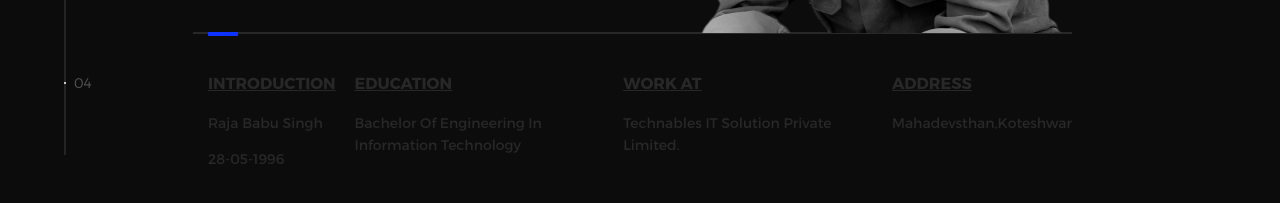
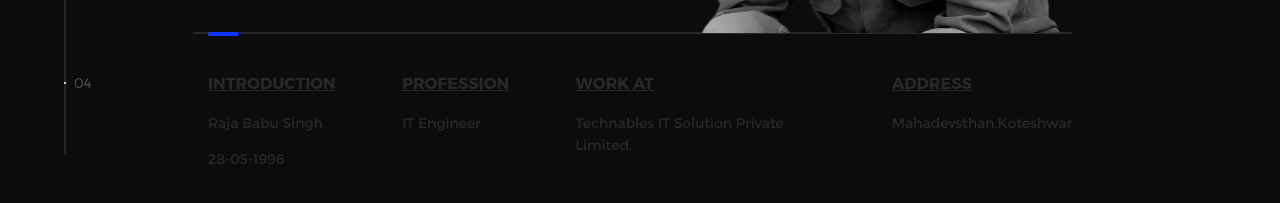
Before and after one commit to RajaCingh/RajaSinghProfile, a plain HTML site: page index.html in a window 1280 px wide. Shown: the part 525-728 px from the top of the page. Drawn offline with nearby package versions, Linux system fonts and the light colour scheme.

Commit message:
Add files via upload
profession change

```diff
--- a/index.html
+++ b/index.html
@@ -66,8 +66,8 @@
                   <p>28-05-1996</p>
                 </a>
                 <a href="#0">
-                  <h3 style="text-decoration: underline;">Education</h3>
-                  <p>Bachelor Of Engineering In Information Technology</p>
+                  <h3 style="text-decoration: underline;">Profession</h3>
+                  <p>IT Engineer</p>
                 </a>
                 <a href="https://www.technables.com/">
                   <h3 style="text-decoration: underline;">Work At</h3>
```
